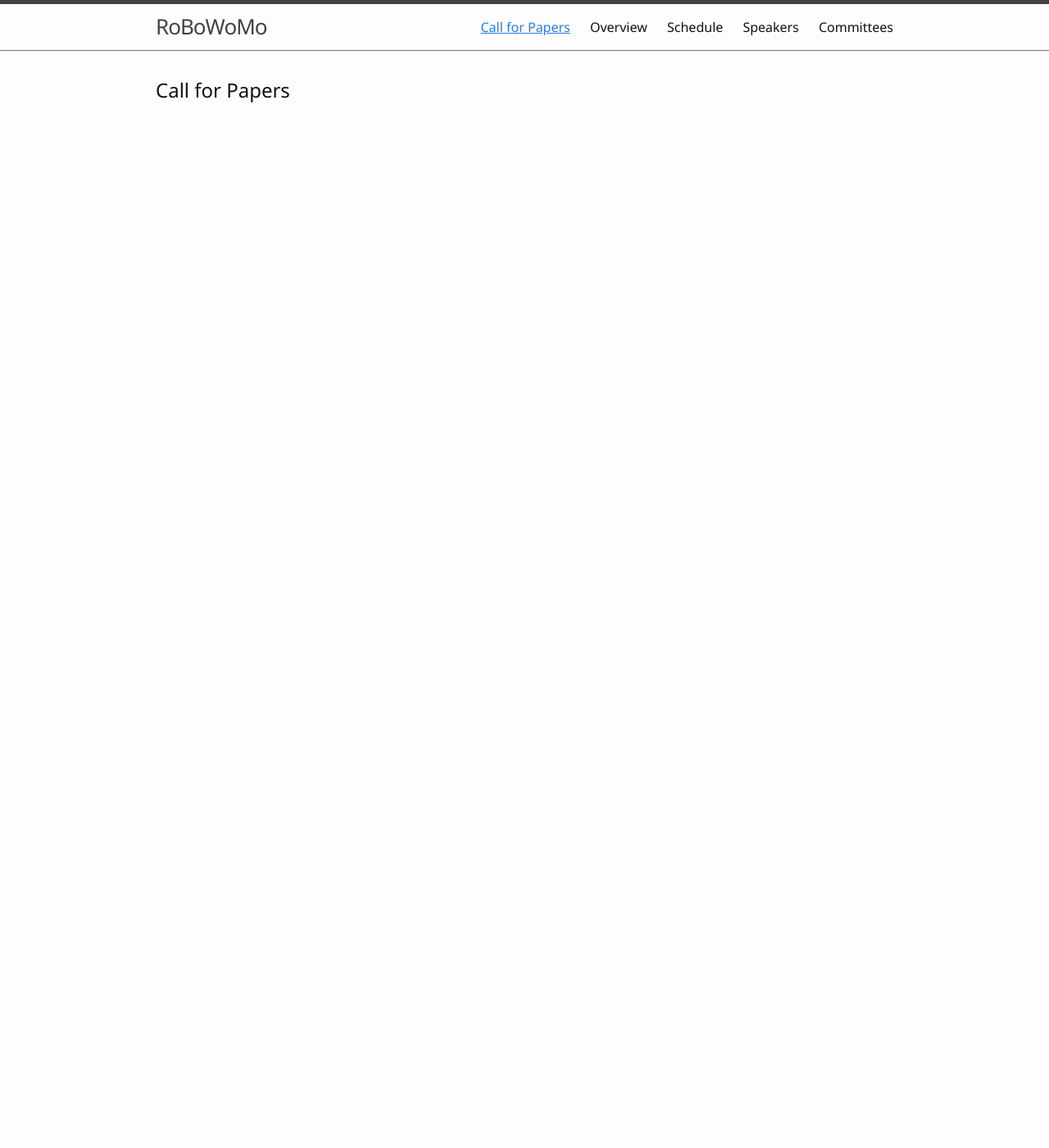
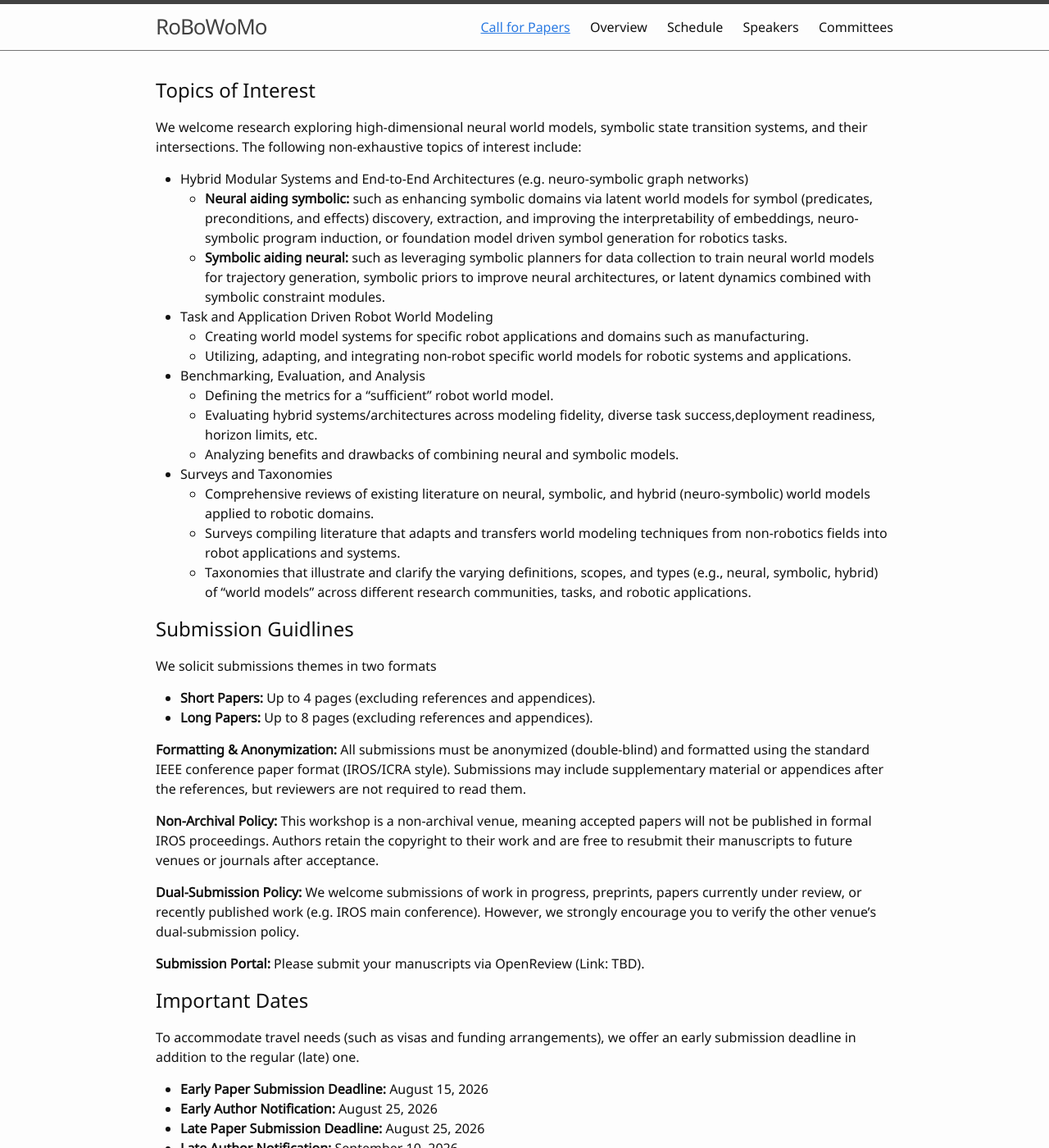
Before and after one commit to worldmodelworkshop/worldmodelworkshop.github.io, a Jekyll site: the page built from call_for_papers.md, in a window 1280 px wide and 1400 px high. Shown: the whole window at 82% size. Built offline with Jekyll 4.4.1, drawn with Linux system fonts in a browser that asks for light colours; some of the changed text lies outside the part shown.

Commit message:
added content to cfp page

```diff
--- a/_includes/cfp.html
+++ b/_includes/cfp.html
@@ -1 +1,40 @@
-<h2> Call for Papers </h2>
+<h2>Topics of Interest</h2>
+We welcome research exploring high-dimensional neural world models, symbolic state transition systems, and their intersections. The following non-exhaustive topics of interest include:
+* Hybrid Modular Systems and End-to-End Architectures (e.g. neuro-symbolic graph networks)
+    * **Neural aiding symbolic:** such as enhancing symbolic domains via latent world models for symbol (predicates, preconditions, and effects) discovery, extraction, and improving the interpretability of embeddings, neuro-symbolic program induction, or foundation model driven symbol generation for robotics tasks.
+    * **Symbolic aiding neural:** such as leveraging symbolic planners for data collection to train neural world models for trajectory generation, symbolic priors to improve neural architectures, or latent dynamics combined with symbolic constraint modules.
+* Task and Application Driven Robot World Modeling
+    * Creating world model systems for specific robot applications and domains such as manufacturing.
+    * Utilizing, adapting, and integrating non-robot specific world models for robotic systems and applications.
+* Benchmarking, Evaluation, and Analysis
+    * Defining the metrics for a "sufficient" robot world model.
+    * Evaluating hybrid systems/architectures across modeling fidelity, diverse task success,deployment readiness, horizon limits, etc.
+    * Analyzing benefits and drawbacks of combining neural and symbolic models.
+* Surveys and Taxonomies
+    * Comprehensive reviews of existing literature on neural, symbolic, and hybrid (neuro-symbolic) world models applied to robotic domains.
+    * Surveys compiling literature that adapts and transfers world modeling techniques from non-robotics fields into robot applications and systems.
+    * Taxonomies that illustrate and clarify the varying definitions, scopes, and types (e.g., neural, symbolic, hybrid) of "world models" across different research communities, tasks, and robotic applications.
+
+<h2>Submission Guidlines</h2>
+We solicit submissions themes in two formats
+* **Short Papers:** Up to 4 pages (excluding references and appendices).
+* **Long Papers:** Up to 8 pages (excluding references and appendices).
+
+**Formatting & Anonymization:** All submissions must be anonymized (double-blind) and formatted using the standard IEEE conference paper format (IROS/ICRA style). Submissions may include supplementary material or appendices after the references, but reviewers are not required to read them.
+
+**Non-Archival Policy:** This workshop is a non-archival venue, meaning accepted papers will not be published in formal IROS proceedings. Authors retain the copyright to their work and are free to resubmit their manuscripts to future venues or journals after acceptance.
+
+**Dual-Submission Policy:** We welcome submissions of work in progress, preprints, papers currently under review, or recently published work (e.g. IROS main conference). However, we strongly encourage you to verify the other venue's dual-submission policy.
+
+**Submission Portal:** Please submit your manuscripts via OpenReview (Link: TBD).
+
+<h2>Important Dates</h2>
+To accommodate travel needs (such as visas and funding arrangements), we offer an early submission deadline in addition to the regular (late) one.
+* **Early Paper Submission Deadline:** August 15, 2026
+* **Early Author Notification:** August 25, 2026
+* **Late Paper Submission Deadline:** August 25, 2026
+* **Late Author Notification:** September 10, 2026
+* **Camera-Ready Version Deadline:** September 20, 2026
+* **Workshop Date:** September 27, 2026 (assuming for now)
+
+_All deadlines are 11:59 PM Anywhere on Earth (AoE)._
```
